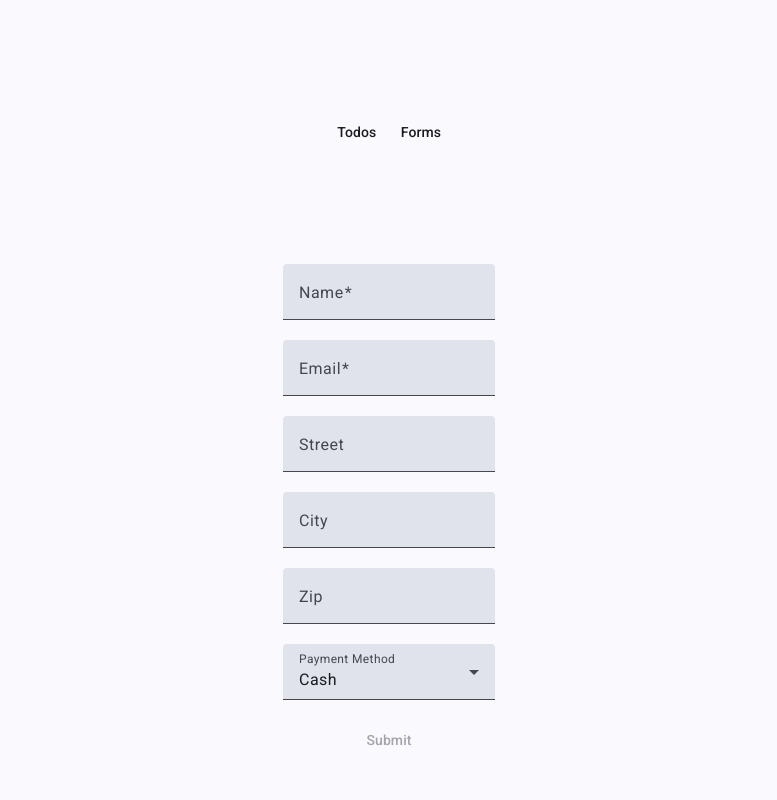
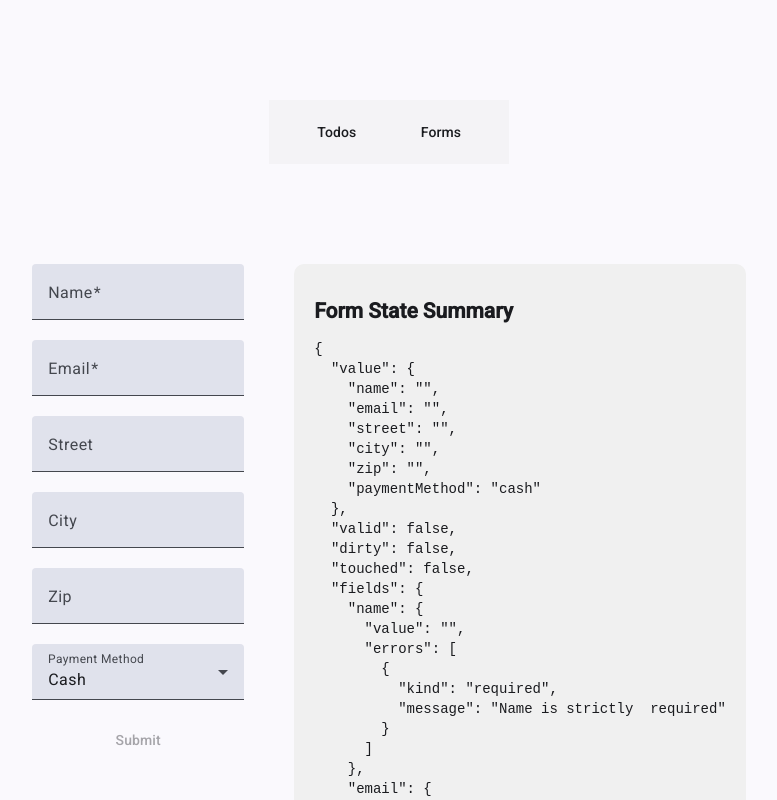
Before and after one commit to thooyork/signalstore, an Angular app: page /forms in a window 1280 px wide. Shown: the top 800 px of the page, without its empty margins (251-1028 px from the left). Built offline with nearby package versions, Linux system fonts and the light colour scheme.

Commit message:
add state output and err messages

```diff
--- a/src/app/features/forms/components/form/form.html
+++ b/src/app/features/forms/components/form/form.html
@@ -1,4 +1,5 @@
 @let form = orderForm;
+<div class="outer-container">
 
     <div class="form-container">
         <mat-form-field>
@@ -9,9 +10,8 @@
         <mat-form-field>
             <mat-label>Email</mat-label>
             <input matInput type="email" [formField]="form.email" />
-
-            <mat-error *ngIf="form.email().errors().length">Invalid email</mat-error>
-        </mat-form-field>
+            <mat-error *ngIf="hasError('email', 'required') || hasError('email', 'email')">{{form.email().errors()[0].message}}</mat-error>
+       </mat-form-field>
         <mat-form-field>
             <mat-label>Street</mat-label>
             <input matInput type="text" [formField]="form.street" />
@@ -34,3 +34,10 @@
 
         <button mat-button (click)="submitForm($event)" [disabled]="!form().valid()">Submit</button>
     </div>
+
+
+    <div class="form-state-summary">
+        <h2>Form State Summary</h2>
+        <pre>{{ stateSummary() | json }}</pre>
+    </div>
+</div>
--- a/src/app/features/forms/components/form/form.scss
+++ b/src/app/features/forms/components/form/form.scss
@@ -3,6 +3,15 @@
   flex-direction: column;
   padding: 100px 0 0 0;
   align-items: center;
+}
+
+.outer-container {
+  display: flex;
+  flex-direction: row;
+  align-items: flex-start;
+  justify-content: space-between;
+  width: 100%;
+  gap: 50px;
 }
 
 .form-container {
@@ -17,3 +26,10 @@
     width: 100%;
   }
 }
+
+.form-state-summary {
+  background-color: #f0f0f0;
+  padding: 20px;
+  border-radius: 10px;
+  width: 100%;
+}
--- a/src/app/features/forms/components/form/form.ts
+++ b/src/app/features/forms/components/form/form.ts
@@ -1,7 +1,7 @@
-import { Component } from '@angular/core';
+import { Component, computed, effect } from '@angular/core';
 import { FieldTree, FormField, ValidationError, email, form, required } from '@angular/forms/signals';
 import { MatButtonModule } from '@angular/material/button';
-import { OrderFormModel } from '../../model/form.model';
+import { IOrderForm, OrderFormModel } from '../../model/form.model';
 import { MatFormFieldModule } from '@angular/material/form-field';
 import { MatInputModule } from '@angular/material/input';
 import { MatSelectModule } from '@angular/material/select';
@@ -21,6 +21,30 @@ export class Form {
     email(f.email,{message: 'Invalid email' });
   });
 
+  hasError(field: keyof IOrderForm, kind: string): boolean {
+    return this.orderForm[field]().errors().some(e => e.kind === kind);
+  }
+
+  stateSummary = computed(() => {
+    const state = this.orderForm();
+    return {
+      value: state.value(),
+      valid: state.valid(),
+      dirty: state.dirty(),
+      touched: state.touched(),
+      fields: {
+        name: {
+          value: this.orderForm.name().value(),
+          errors: this.orderForm.name().errors().map(e => ({ kind: e.kind, message: e.message })),
+        },
+        email: {
+          value: this.orderForm.email().value(),
+          errors: this.orderForm.email().errors().map(e => ({ kind: e.kind, message: e.message })),
+        },
+      },
+    };
+  });
+
   public submitForm(e: Event) {
     e.preventDefault();
     console.log(this.orderForm().value());
--- a/src/app/features/navigation/components/navigation/navigation.html
+++ b/src/app/features/navigation/components/navigation/navigation.html
@@ -1,8 +1,7 @@
 <mat-toolbar>
-  <mat-toolbar-row>
-
+  <mat-toolbar-row class="toolbar">
     @for (page of pages; track page.path) {
-        <button mat-button (click)="navigateTo(page.path)">
+        <button mat-button class="nav-button" (click)="navigateTo(page.path)">
            {{ page.label }}
         </button>
     }
--- a/src/app/features/navigation/components/navigation/navigation.scss
+++ b/src/app/features/navigation/components/navigation/navigation.scss
@@ -0,0 +1,7 @@
+
+.toolbar {
+    background-color: var(--mat-sys-surface-container-low);
+    .nav-button {
+        margin: 0 20px;
+    }
+}
```
